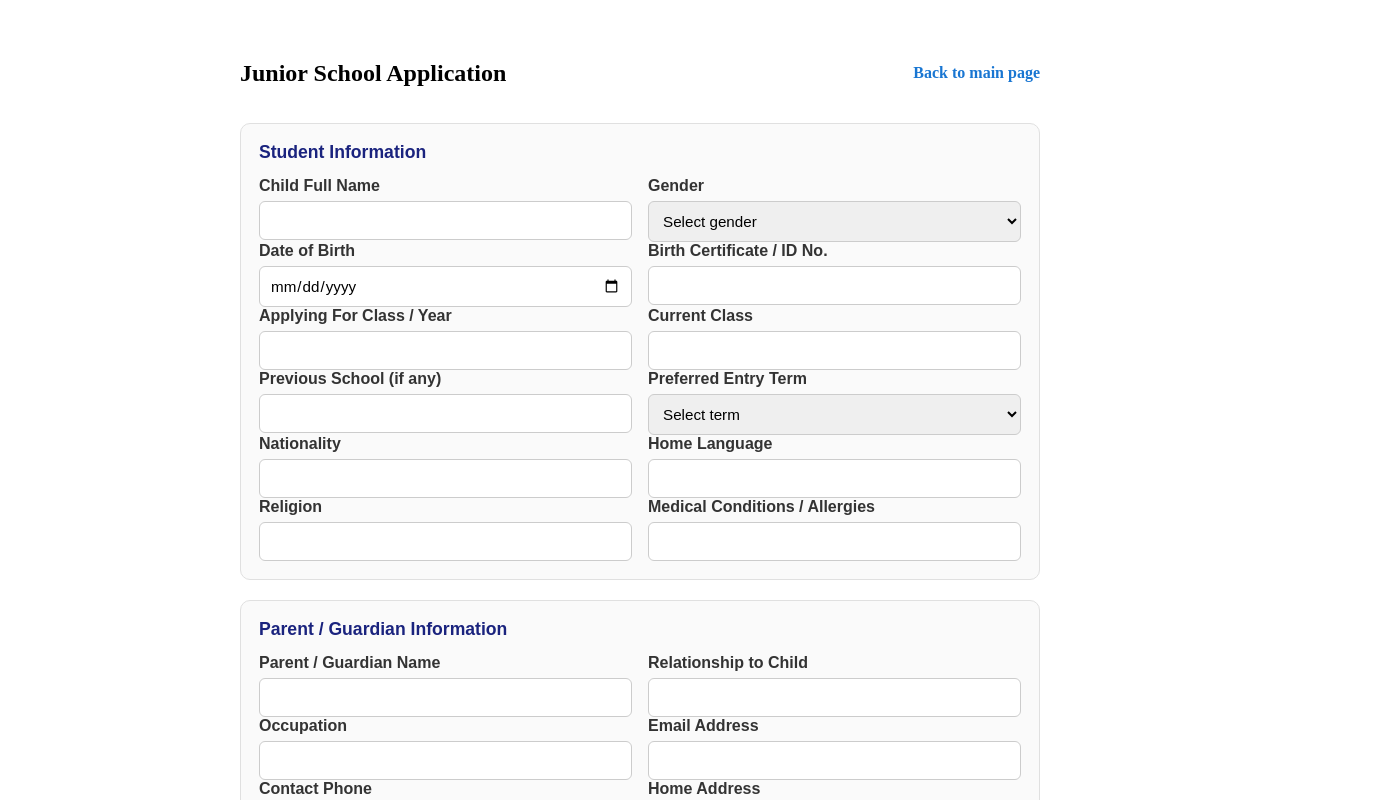
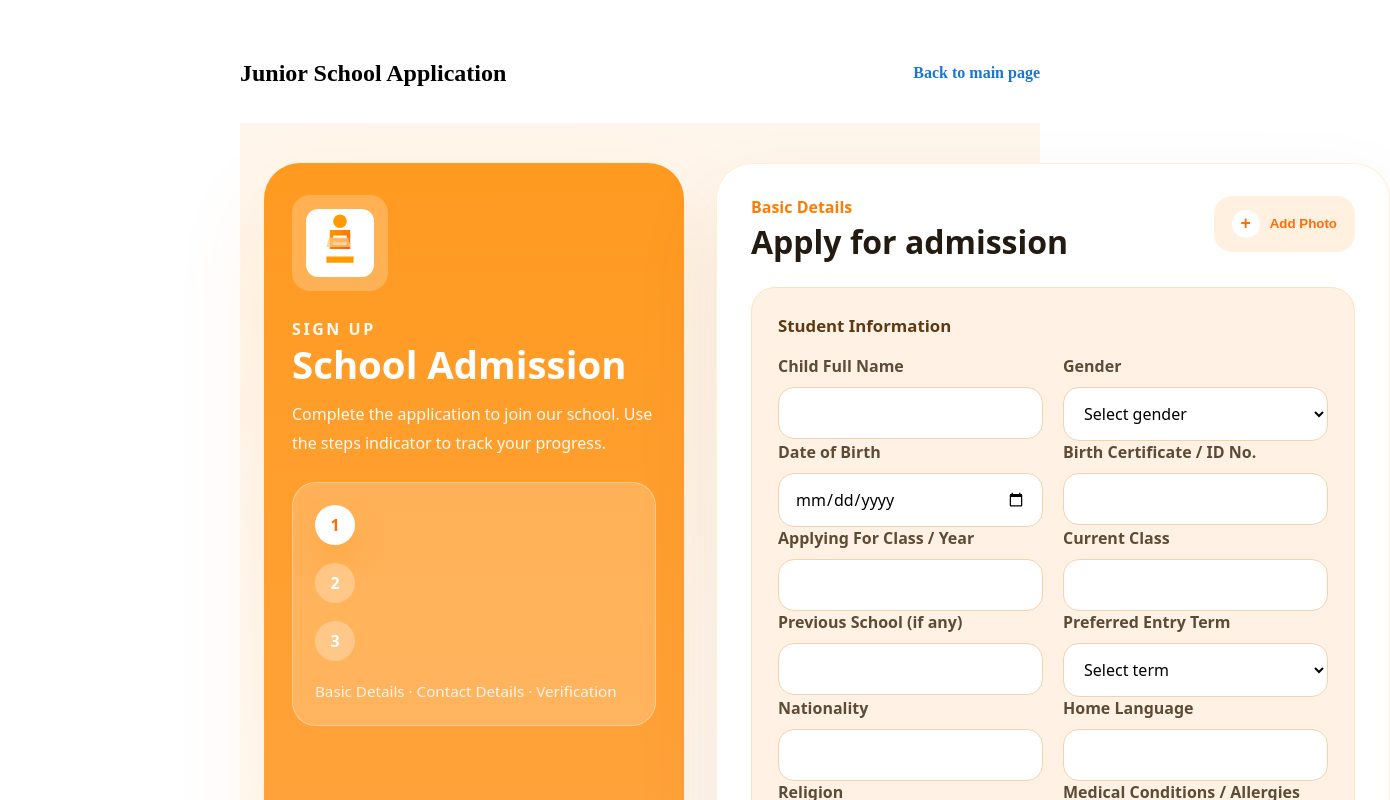
Before and after one commit to BAl0zi/Application_form, a Nuxt app: page /junior in a window 1280 px wide. Shown: the top 800 px of the page, 1390 px wide, since content can reach past the window. Built offline with nearby package versions, Linux system fonts and the light colour scheme.

Commit message:
Update UI with branded card layout, logo, and matching colors

```diff
--- a/components/AdmissionForm.vue
+++ b/components/AdmissionForm.vue
@@ -1,4 +1,33 @@
 <template>
+  <div class="form-shell">
+    <div class="form-panel">
+      <div class="form-sidebar">
+        <img src="/logo.svg" alt="School Logo" class="school-logo" />
+        <div class="sidebar-copy">
+          <p class="eyebrow">Sign up</p>
+          <h1>School Admission</h1>
+          <p>Complete the application to join our school. Use the steps indicator to track your progress.</p>
+        </div>
+        <div class="progress-card">
+          <div class="step active">1</div>
+          <div class="step">2</div>
+          <div class="step">3</div>
+          <p>Basic Details · Contact Details · Verification</p>
+        </div>
+      </div>
+
+      <div class="form-card">
+        <div class="form-header">
+          <div>
+            <p class="form-title">Basic Details</p>
+            <h2>Apply for admission</h2>
+          </div>
+          <button type="button" class="photo-btn">
+            <span>+</span>
+            Add Photo
+          </button>
+        </div>
+
         <form @submit.prevent="submit">
           <section>
             <h3>Student Information</h3>
@@ -152,14 +181,14 @@
 
           <div class="actions">
             <button type="submit">Submit Application</button>
-    </div>
-
-    <div class="actions secondary">
             <button type="button" v-if="lastSubmitted" @click="downloadForm" class="download-btn">Download PDF</button>
           </div>
 
           <p v-if="status" class="status">{{ status }}</p>
         </form>
+      </div>
+    </div>
+  </div>
 </template>
 
 <script setup>
@@ -312,19 +341,40 @@
 </script>
 
 <style scoped>
-form{display:flex;flex-direction:column;gap:20px;font-family:sans-serif}
-section{border:1px solid #e0e0e0;padding:18px;border-radius:10px;background:#fafafa}
-section h3{margin:0 0 14px;font-size:1.1rem;color:#1a237e}
-.row-group{display:grid;grid-template-columns:1fr 1fr;gap:16px}
+.form-shell{min-height:100vh;padding:40px 24px;background:linear-gradient(180deg,#fff6eb 0%,#fff 55%,#fff5eb 100%);display:flex;justify-content:center;align-items:flex-start;font-family:system-ui, -apple-system, BlinkMacSystemFont, 'Segoe UI', sans-serif;color:#2f2619}
+.form-panel{max-width:1240px;width:100%;display:grid;grid-template-columns:420px 1fr;gap:32px}
+.form-sidebar{background:linear-gradient(180deg,#ff9a20 0%,#ffb571 100%);border-radius:36px;padding:32px 28px;display:flex;flex-direction:column;gap:24px;box-shadow:0 40px 90px rgba(255,133,0,.12)}
+.school-logo{width:68px;height:68px;border-radius:18px;background:rgba(255,255,255,.22);padding:14px;}
+.sidebar-copy{color:#fff}
+.eyebrow{margin:0 0 12px;font-size:.9rem;font-weight:700;letter-spacing:.16em;text-transform:uppercase;opacity:.95}
+.form-sidebar h1{margin:0 0 16px;font-size:2.4rem;line-height:1.05}
+.form-sidebar p{margin:0;font-size:1rem;line-height:1.8;opacity:.95}
+.progress-card{background:rgba(255,255,255,.2);border:1px solid rgba(255,255,255,.35);border-radius:24px;padding:22px;display:flex;flex-direction:column;gap:18px}
+.progress-card p{margin:0;color:rgba(255,255,255,.92);font-size:.95rem;line-height:1.6}
+.step{width:40px;height:40px;border-radius:50%;display:flex;align-items:center;justify-content:center;font-weight:700;color:#fff;background:rgba(255,255,255,.28)}
+.step.active{background:#fff;color:#ff6e00;box-shadow:0 18px 30px rgba(255,133,0,.24)}
+.form-card{background:#fff;border-radius:36px;padding:32px 34px 28px;box-shadow:0 40px 90px rgba(97,55,12,.08);border:1px solid rgba(255,154,0,.16)}
+.form-header{display:flex;align-items:flex-start;justify-content:space-between;gap:18px;margin-bottom:28px}
+.form-title{margin:0 0 6px;font-size:1rem;font-weight:700;color:#ff7c00}
+.form-header h2{margin:0;font-size:2rem;color:#231b11;line-height:1.1;max-width:640px}
+.photo-btn{border:none;display:inline-flex;align-items:center;gap:10px;padding:14px 18px;border-radius:18px;background:rgba(255,133,0,.12);color:#ff6d04;font-weight:700;cursor:pointer;transition:background .2s ease}
+.photo-btn span{display:inline-flex;width:28px;height:28px;border-radius:50%;align-items:center;justify-content:center;background:#fff;color:#ff6d04;font-size:1.1rem}
+form{display:flex;flex-direction:column;gap:24px}
+section{border:1px solid #fde2c2;padding:26px;border-radius:24px;background:rgba(255,242,228,.95)}
+section h3{margin:0 0 18px;font-size:1.05rem;color:#603913}
+.row-group{display:grid;grid-template-columns:1fr 1fr;gap:20px}
 .row{display:flex;flex-direction:column}
-label{font-weight:600;margin-bottom:6px;color:#333}
-input,textarea,select{padding:10px;border:1px solid #ccc;border-radius:6px;font-size:0.95rem;font-family:inherit}
-textarea{min-height:90px;resize:vertical}
-.actions{display:flex;justify-content:flex-end;margin-top:8px}
-button{background:#1976d2;color:#fff;padding:12px 18px;border:none;border-radius:8px;cursor:pointer}
-button:hover{background:#125aa1}
-.download-btn{background:#43a047}
-.download-btn:hover{background:#388e3c}
-.status{margin-top:10px;color:green;font-weight:600}
-@media (max-width: 768px){.row-group{grid-template-columns:1fr}}
+label{font-weight:700;margin-bottom:10px;color:#5e4b35}
+input,textarea,select{padding:14px 16px;border:1px solid #f5d2ab;border-radius:16px;font-size:1rem;font-family:inherit;background:#fff;outline:none;transition:border-color .2s ease,box-shadow .2s ease}
+input:focus,textarea:focus,select:focus{border-color:#ff9d39;box-shadow:0 0 0 4px rgba(255,154,0,.14)}
+textarea{min-height:110px;resize:vertical}
+.actions{display:flex;flex-wrap:wrap;justify-content:flex-end;gap:16px;margin-top:8px}
+button{padding:14px 22px;border:none;border-radius:18px;font-weight:700;cursor:pointer;transition:transform .2s ease,box-shadow .2s ease}
+button[type='submit']{background:#ff7c00;color:#fff;box-shadow:0 18px 32px rgba(255,124,0,.25)}
+button[type='submit']:hover{transform:translateY(-1px)}
+.download-btn{background:#3f5d99;color:#fff;}
+.download-btn:hover{background:#334e85}
+.status{margin-top:10px;color:#1f5d28;font-weight:700}
+@media (max-width: 1080px){.form-panel{grid-template-columns:1fr}.form-shell{padding:32px 16px}.form-header{flex-direction:column;align-items:flex-start}}
+@media (max-width: 760px){.row-group{grid-template-columns:1fr}.form-sidebar{padding:24px}.form-card{padding:24px}.form-shell{padding:20px 16px}}
 </style>
--- a/pages/index.vue
+++ b/pages/index.vue
@@ -1,10 +1,19 @@
 <template>
-  <div class="container">
-    <h1>School Admission Application</h1>
-    <p>Select the application type:</p>
-    <div class="links">
-      <NuxtLink to="/primary" class="btn">Primary School Application</NuxtLink>
-      <NuxtLink to="/junior" class="btn">Junior School Application</NuxtLink>
+  <div class="home-shell">
+    <div class="hero-panel">
+      <div class="hero-copy">
+        <img src="/logo.svg" alt="School Logo" class="hero-logo" />
+        <h1>School Admission Portal</h1>
+        <p>Start your application for primary or junior school with a modern, easy-to-use form.</p>
+      </div>
+      <div class="hero-card">
+        <p class="hero-card-label">Apply now</p>
+        <h2>Choose the correct application form</h2>
+        <div class="links">
+          <NuxtLink to="/primary" class="btn">Primary School</NuxtLink>
+          <NuxtLink to="/junior" class="btn secondary">Junior School</NuxtLink>
+        </div>
+      </div>
     </div>
   </div>
 </template>
@@ -13,7 +22,18 @@
 </script>
 
 <style scoped>
-.container{max-width:720px;margin:40px auto;font-family:sans-serif}
-.links{display:flex;gap:12px;margin-top:16px}
-.btn{padding:10px 16px;background:#1976d2;color:#fff;border-radius:6px;text-decoration:none}
+.home-shell{min-height:100vh;background:linear-gradient(180deg,#fff6eb 0%,#fff 45%,#ffefd8 100%);display:flex;align-items:center;justify-content:center;padding:40px;font-family:system-ui, -apple-system, BlinkMacSystemFont, 'Segoe UI', sans-serif}
+.hero-panel{max-width:1100px;width:100%;display:grid;grid-template-columns:1.2fr 0.8fr;gap:32px;align-items:center}
+.hero-copy{padding:40px;background:rgba(255,255,255,.92);border-radius:32px;box-shadow:0 40px 80px rgba(0,0,0,.08);}
+.hero-logo{width:72px;height:72px;margin-bottom:24px}
+.hero-copy h1{font-size:clamp(2.2rem,2.6vw,3.8rem);margin:0 0 16px;color:#2b1f0f}
+.hero-copy p{font-size:1.05rem;line-height:1.8;color:#57472e;max-width:560px}
+.hero-card{background:#fff;border-radius:32px;padding:32px;box-shadow:0 30px 60px rgba(0,0,0,.08);border:1px solid rgba(255,154,0,.18)}
+.hero-card-label{margin:0 0 8px;font-size:.9rem;font-weight:700;text-transform:uppercase;color:#ff7600;letter-spacing:.12em}
+.hero-card h2{margin:0 0 24px;color:#2b1f0f;font-size:1.75rem;line-height:1.2}
+.links{display:flex;flex-wrap:wrap;gap:16px}
+.btn{padding:16px 22px;border-radius:999px;font-weight:700;background:#ff8500;color:#fff;text-decoration:none;box-shadow:0 18px 38px rgba(255,133,0,.2);transition:transform .2s ease,box-shadow .2s ease}
+.btn:hover{transform:translateY(-1px);box-shadow:0 22px 48px rgba(255,133,0,.3)}
+.btn.secondary{background:#ffbc6a;color:#2b1f0f}
+@media (max-width: 860px){.hero-panel{grid-template-columns:1fr}.hero-panel{padding:0}.hero-card{margin-top:24px}}
 </style>
```
Also changed, not shown: public/logo.svg (added). Lines whose indentation alone changed are shown as unchanged.
